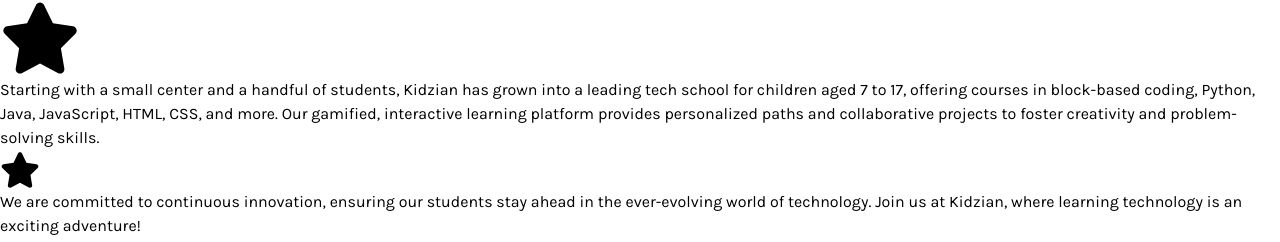
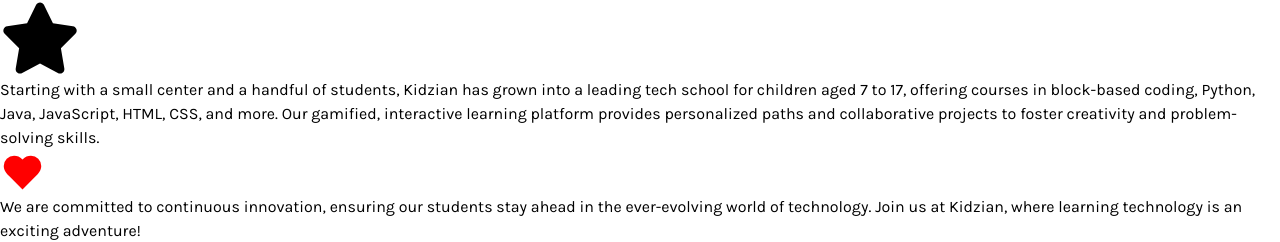
Before and after one commit to kidzian/kidzian, a React (Vite) app in the folder frontend/: page /about-us in a window 1280 px wide. Shown: the part 930-1172 px from the top of the page. Built offline with nearby package versions, Linux system fonts and the light colour scheme.

Commit message:
minor changes

```diff
--- a/frontend/src/pages/About.jsx
+++ b/frontend/src/pages/About.jsx
@@ -1,6 +1,6 @@
 import React from 'react'
 import Heading from '../components/Heading'
-import { BicepsFlexed, Cpu, Earth, Gamepad2, MailCheck, Rocket, Send } from 'lucide-react';
+import { BicepsFlexed, Cpu, Earth, Gamepad2, Heart, MailCheck, Rocket, Send } from 'lucide-react';
 import { FaRocket } from "react-icons/fa";
 import { FaLightbulb } from "react-icons/fa6";
 import { FaStar } from "react-icons/fa6";
@@ -41,7 +41,9 @@ const About = () => {
   </div>
 
   <div className="flex items-start gap-4">
-  <FaStar size={40} className="pb-5 text-[#8b5cf6]" />
+
+
+  <svg xmlns="http://www.w3.org/2000/svg" width="45" height="45" viewBox="0 0 24 24" fill='red'   class="lucide lucide-heart"><path d="M19 14c1.49-1.46 3-3.21 3-5.5A5.5 5.5 0 0 0 16.5 3c-1.76 0-3 .5-4.5 2-1.5-1.5-2.74-2-4.5-2A5.5 5.5 0 0 0 2 8.5c0 2.3 1.5 4.05 3 5.5l7 7Z" /></svg>
     <p className="text-sm text-[#4b5462]">
       We are committed to continuous innovation, ensuring our students stay ahead in the ever-evolving world of technology. Join us at Kidzian, where learning technology is an exciting adventure!
     </p>
```
